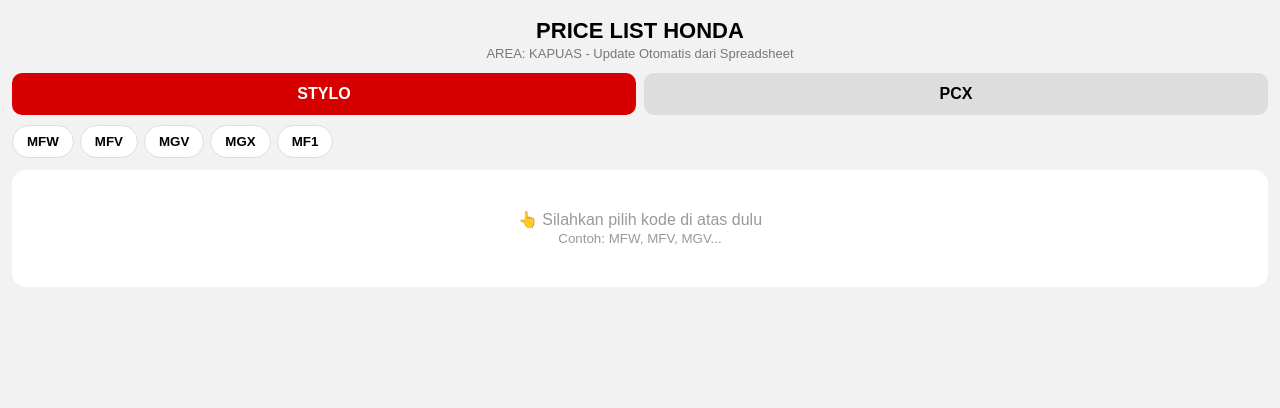
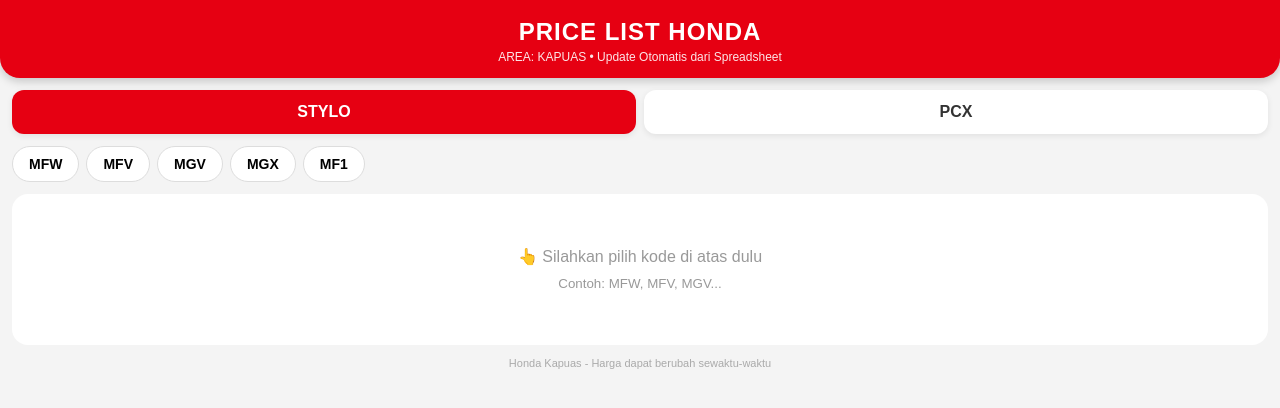
Before and after one commit to nsskapuas/katalog, a plain HTML site: page index.html in a window 1280 px wide. Drawn offline with Linux system fonts and the light colour scheme.

Commit message:
Update index.html

```diff
--- a/index.html
+++ b/index.html
@@ -5,39 +5,48 @@
 <meta name="viewport" content="width=device-width, initial-scale=1">
 <title>Price List Honda - Kapuas</title>
 <style>
-  *{box-sizing:border-box} body{margin:0;font-family:Arial;background:#f2f2f2;padding:12px}
-  h1{text-align:center;font-size:22px;margin:6px 0 2px} .sub{text-align:center;color:#777;font-size:13px;margin-bottom:12px}
-  .tabs{display:flex;gap:8px;margin-bottom:10px}
-  .tabs button{flex:1;padding:12px;border:none;border-radius:10px;font-weight:800;font-size:16px;cursor:pointer;background:#ddd}
-  .tabs button.active{background:#d60000;color:#fff}
-  .chips{display:flex;flex-wrap:wrap;gap:6px;margin-bottom:12px}
-  .chips button{padding:8px 14px;border:1px solid #ddd;background:#fff;border-radius:20px;font-weight:700;cursor:pointer}
-  .chips button.active{background:#111;color:#fff}
-  .card{background:#fff;border-radius:14px;padding:14px;margin-bottom:12px;box-shadow:0 2px 8px rgba(0,0,0,.08);overflow:hidden}
-  .card h3{margin:0 0 10px;font-size:18px}
+  *{box-sizing:border-box} body{margin:0;font-family:Arial, sans-serif;background:#f4f4f4;padding:0}
+  .header{background:#E60012;color:#fff;padding:18px 14px 14px;text-align:center;border-radius:0 0 20px 20px;box-shadow:0 3px 10px rgba(0,0,0,.2)}
+  .header h1{margin:0;font-size:24px;letter-spacing:1px}
+  .header p{margin:4px 0 0;font-size:12px;opacity:.9}
+  .wrap{padding:12px}
+  .tabs{display:flex;gap:8px;margin-bottom:12px}
+  .tabs button{flex:1;padding:13px;border:none;border-radius:12px;font-weight:900;font-size:16px;cursor:pointer;background:#fff;color:#333;box-shadow:0 2px 6px rgba(0,0,0,.08)}
+  .tabs button.active{background:#E60012;color:#fff}
+  .chips{display:flex;flex-wrap:wrap;gap:7px;margin-bottom:12px}
+  .chips button{padding:9px 16px;border:1px solid #ddd;background:#fff;border-radius:20px;font-weight:800;cursor:pointer;font-size:14px}
+  .chips button.active{background:#111;color:#fff;border-color:#111}
+  .card{background:#fff;border-radius:16px;padding:14px;box-shadow:0 2px 10px rgba(0,0,0,.08);overflow:hidden}
+  .card h3{margin:0 0 10px;font-size:18px;color:#E60012;border-bottom:2px solid #E60012;padding-bottom:8px}
   table{width:100%;border-collapse:collapse;font-size:13px;display:block;overflow-x:auto}
-  th,td{border:1px solid #eee;padding:7px 8px;text-align:left;white-space:nowrap}
+  th,td{border-bottom:1px solid #eee;padding:8px 8px;text-align:left;white-space:nowrap}
+  tr:nth-child(even) td{background:#fafafa}
   td{color:#222}
-  .empty{text-align:center;padding:40px 20px;color:#999;background:#fff;border-radius:14px}
+  /* Baris pertama yang isinya judul brosur bikin tebel */
+  tr:first-child td{font-weight:900;font-size:15px}
+  .empty{text-align:center;padding:50px 20px;color:#999;background:#fff;border-radius:16px;line-height:1.6}
   .loading{text-align:center;padding:30px;color:#777}
+  .footer{text-align:center;font-size:11px;color:#aaa;padding:12px}
 </style>
 </head>
 <body>
-<h1>PRICE LIST HONDA</h1><div class="sub">AREA: KAPUAS - Update Otomatis dari Spreadsheet</div>
+<div class="header"><h1>PRICE LIST HONDA</h1><p>AREA: KAPUAS • Update Otomatis dari Spreadsheet</p></div>
+<div class="wrap">
 <div class="tabs">
   <button id="btnStylo" class="active" onclick="switchMotor('STYLO')">STYLO</button>
   <button id="btnPcx" onclick="switchMotor('PCX')">PCX</button>
 </div>
 <div class="chips" id="chips"></div>
 <div id="list"><div class="empty">👆 Silahkan pilih kode di atas dulu<br><small>Contoh: MFW, MFV, MGV...</small></div></div>
+<div class="footer">Honda Kapuas - Harga dapat berubah sewaktu-waktu</div>
+</div>
 <script>
 const CONFIG = {
   STYLO: { id: "1Sveq5riagQ08sH4YzjIlKJCyrVSGbhc-ZjHWZ1i-Vv4", tabs: ["MFW","MFV","MGV","MGX","MF1"] },
   PCX:   { id: "1ERT9boBpF16VrVNBSRD6P1hTm6D0IsX16at6R3ZPtBs", tabs: ["MTZ","MVZ","MWZ","MT1","MV1","MW1"] }
 };
-let current = "STYLO", activeCode = null; // <-- awalnya kosong, gak ada yang dipilih
+let current = "STYLO", activeCode = null;
 let cache = {};
-
 function switchMotor(m){
   current=m; activeCode=null; cache={};
   document.getElementById("btnStylo").className = m=="STYLO"?"active":"";
@@ -47,7 +56,6 @@ function switchMotor(m){
 }
 function renderChips(){
   const tabs = CONFIG[current].tabs;
-  // SEMUA SUDAH DIHAPUS, tinggal kode-kode aja
   document.getElementById("chips").innerHTML = tabs.map(t=>`<button class="${activeCode==t?"active":""}" onclick="setCode('${t}')">${t}</button>`).join("");
 }
 async function setCode(c){
@@ -60,13 +68,10 @@ async function setCode(c){
       const text = await res.text();
       const json = JSON.parse(text.substring(text.indexOf('{'), text.lastIndexOf('}')+1));
       let rows = json.table.rows.map(r => (r.c||[]).map(cell => cell ? (cell.f || cell.v) : ""));
-      // 1. Buang kolom yang kosong semua
       let maxCol = 0;
       rows.forEach(r=>{ for(let i=r.length-1;i>=0;i--){ if(String(r[i]).trim()!==""){ maxCol=Math.max(maxCol,i); break; } } });
       rows = rows.map(r => r.slice(0, maxCol+1));
-      // 2. Buang baris yang kosong semua
       rows = rows.filter(r => r.some(cell => String(cell).trim() !== ""));
-      // 3. Buang kolom yang kosong semua (misal kolom pemisah)
       let keepCol = [];
       for(let col=0; col<=maxCol; col++){
         if(rows.some(r => String(r[col]||"").trim() !== "")) keepCol.push(col);
@@ -77,7 +82,7 @@ async function setCode(c){
   }
   const rows = cache[c];
   const table = `<table>${rows.map(r=>`<tr>${r.map(cell=>`<td>${cell}</td>`).join("")}</tr>`).join("")}</table>`;
-  document.getElementById("list").innerHTML = `<div class="card"><h3>[${c}]</h3>${table}</div>`;
+  document.getElementById("list").innerHTML = `<div class="card"><h3>[${c}] PRICE LIST</h3>${table}</div>`;
 }
 renderChips();
 </script>
```
